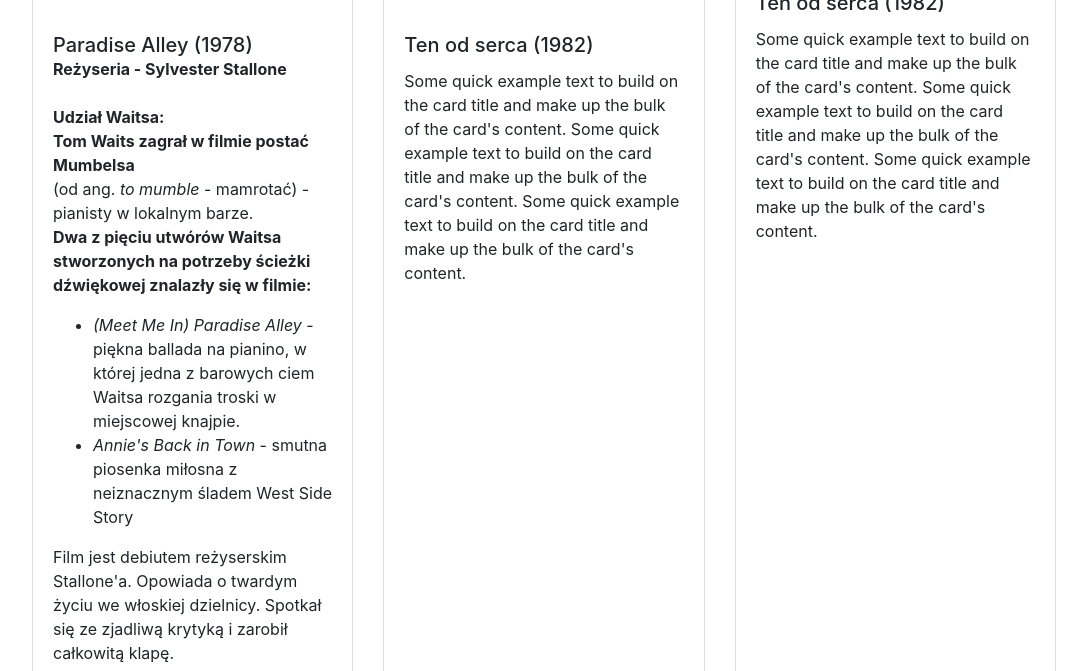
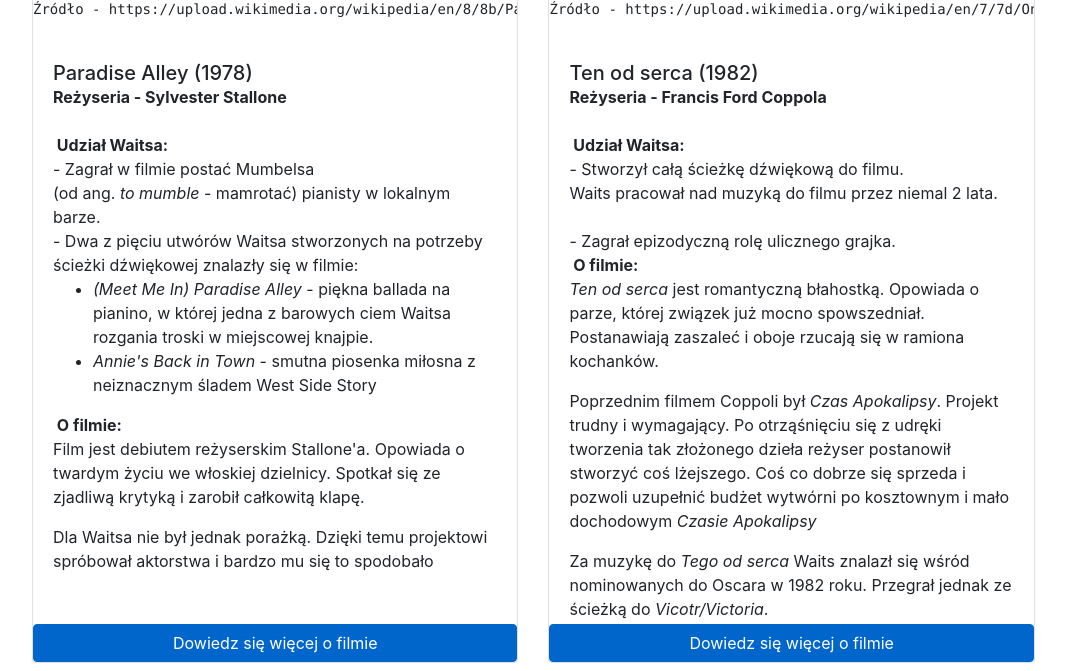
Before and after one commit to mmisz/pracaL3, a Flask app: page /movies in a window 1280 px wide. Shown: the part 507-1178 px from the top of the page, without its empty margins (96-1183 px from the left). Run offline with Flask 2, Linux system fonts and the light colour scheme; some libraries are stand-ins or nearby versions.

Commit message:
filmografia c.d.

```diff
--- a/portal_forum/static/main.css
+++ b/portal_forum/static/main.css
@@ -353,9 +353,11 @@
 .table td, .table th {
     padding: 0.5rem;
 }
-.card pre{
+
+.card pre {
     margin: 0;
 }
+
 @media only screen and (max-width: 1100px) {
     #content {
         padding-left: 5%;
@@ -389,7 +391,12 @@
     z-index: 100;
 }
 
-
+.card-img, .card-img-bottom, .card-img-top {
+    -ms-flex-negative: 0;
+    flex-shrink: 0;
+    width: 60%;
+    margin: 0 auto;
+}
 @media only screen and (max-width: 1000px) {
     .media {
         display: block;
@@ -411,20 +418,43 @@
         max-width: 100%;
         margin-right: 0;
     }
+    .card-img, .card-img-bottom, .card-img-top {
+    -ms-flex-negative: 0;
+    flex-shrink: 0;
+    width: 90%;
+}
 
 }
 
+@media (min-width: 992px) {
+    .col-lg-4 {
+        -ms-flex: 0 0 49%;
+        flex: 0 0 49%;
+        max-width: 49%;
+    }
+}
+
 @media only screen and (max-width: 768px) {
+
+.card-img, .card-img-bottom, .card-img-top {
+    -ms-flex-negative: 0;
+    flex-shrink: 0;
+    width: 80%;
+}
+
     .responsive-block {
         display: block;
     }
+
     .responsive-full {
         width: 100%;
         text-align: center;
     }
+
     .col-lg-4 {
-        padding-right: 80px;
-        padding-left: 80px;
+        padding-right: 10px;
+        padding-left: 10px;
+        box-sizing: border-box;
     }
 
     .responsive-none {
@@ -489,11 +519,6 @@
         padding-right: 10px;
     }
 
-    #content {
-        padding-left: 10px;
-        padding-right: 10px;
-    }
-
     .alert {
         padding-left: 2%;
         padding-right: 2%;
--- a/portal_forum/templates/movies.html
+++ b/portal_forum/templates/movies.html
@@ -1,5 +1,8 @@
 {% extends "portal-layout.html" %}
 {% block content %}
+    <h3 class="mt-2 ml-2">
+        Filmografia Toma Waitsa
+    </h3>
     <!-- Inner -->
 
     <div class="container">
@@ -16,17 +19,18 @@
                     </pre>
                     <div class="card-body">
                         <h5 style="margin-bottom: 0;" class="card-title">Paradise Alley (1978)</h5>
-                        <p class="card-text movie-card-text"">
-                            <b>
+                        <p class="card-text movie-card-text" style="margin: 0;">
+                            <b class="card-title">
                                 Reżyseria - Sylvester Stallone
                             </b><br><br>
                             <b>
-                                Udział Waitsa:
+                                &nbsp;Udział Waitsa:
                             </b><br>
 
-                        <b>Tom Waits zagrał w filmie postać Mumbelsa</b> <br>(od ang. <em>to mumble</em> - mamrotać) - pianisty w lokalnym barze.<br>
-                            <b>Dwa z pięciu utwórów Waitsa stworzonych na potrzeby ścieżki dźwiękowej znalazły się w
-                                filmie:</b>
+                            - Zagrał w filmie postać Mumbelsa <br>(od ang. <em>to mumble</em> - mamrotać)
+                            pianisty w lokalnym barze.<br>
+                            - Dwa z pięciu utwórów Waitsa stworzonych na potrzeby ścieżki dźwiękowej znalazły się w
+                            filmie:
                         <ul style="margin-top: 0;">
                             <li><em>(Meet Me In) Paradise Alley</em> - piękna ballada na pianino, w której jedna z
                                 barowych ciem
@@ -38,12 +42,14 @@
 
                         </ul>
                         </p>
+                        <b>&nbsp;O filmie:</b>
                         <p>Film jest debiutem reżyserskim Stallone'a. Opowiada o twardym życiu we włoskiej dzielnicy.
-                        Spotkał się ze zjadliwą krytyką i zarobił całkowitą klapę.</p>
+                            Spotkał się ze zjadliwą krytyką i zarobił całkowitą klapę.</p>
                         <p>Dla Waitsa nie był jednak porażką.
-                        Dzięki temu projektowi spróbował aktorstwa i bardzo mu się to spodobało</p>
+                            Dzięki temu projektowi spróbował aktorstwa i bardzo mu się to spodobało</p>
 
-                        <a href="https://en.wikipedia.org/wiki/Paradise_Alley" class="btn btn-primary-dark btn-movie-link">Dowiedz się więcej o filmie</a>
+                        <a href="https://en.wikipedia.org/wiki/Paradise_Alley"
+                           class="btn btn-primary-dark btn-movie-link">Dowiedz się więcej o filmie</a>
                     </div>
                 </div>
             </div>
@@ -59,38 +65,39 @@
 Źródło - https://upload.wikimedia.org/wikipedia/en/7/7d/One_from_the_Heart_poster.jpg
                     </pre>
                     <div class="card-body">
-                        <h5 class="card-title">Ten od serca (1982)</h5>
-                        <p class="card-text movie-card-text">
-                            Some quick example text to build on the card title and make up the bulk
-                            of the card's content. Some quick example text to build on the card title and make up the
-                            bulk
-                            of the card's content. Some quick example text to build on the card title and make up the
-                            bulk
-                            of the card's content.
+                        <h5 style="margin-bottom: 0;" class="card-title">Ten od serca (1982)</h5>
+                        <p class="card-text movie-card-text" style="margin: 0;">
+                            <b>
+                                Reżyseria - Francis Ford Coppola
+                            </b><br><br>
+                            <b>
+                                &nbsp;Udział Waitsa:
+                            </b><br>
+                            - Stworzył całą ścieżkę dźwiękową do filmu.<br>
+                            Waits pracował nad muzyką do filmu przez niemal 2 lata.
+                            <br>
+
+                            <br>
+                            - Zagrał epizodyczną rolę ulicznego grajka.
                         </p>
-                        <a href="#!" class="btn btn-movie-link btn-primary-dark">Dowiedz się więcej o filmie</a>
-                    </div>
-                </div>
-            </div>
+                        <b>&nbsp;O filmie:</b>
+                        <p><em>Ten od serca</em> jest romantyczną błahostką. Opowiada o parze, której związek już mocno
+                            spowszedniał. Postanawiają zaszaleć i oboje rzucają się w ramiona kochanków.</p>
+                        <p>Poprzednim filmem Coppoli był <em>Czas Apokalipsy</em>. Projekt trudny i wymagający. Po
+                            otrząśnięciu się z
+                            udręki tworzenia tak złożonego dzieła reżyser postanowił stworzyć coś lżejszego. Coś co
+                            dobrze się sprzeda i
+                            pozwoli uzupełnić budżet wytwórni po kosztownym
+                            i mało dochodowym <em>Czasie Apokalipsy</em></p>
+                        <p>
+                            Za muzykę do <em>Tego od serca</em> Waits znalazł się wśród nominowanych do Oscara w 1982
+                            roku.
+                            Przegrał jednak
+                            ze ścieżką do <em>Vicotr/Victoria</em>.
+                        </p>
 
-            <div class="col-lg-4 d-lg-block">
-                <div class="card">
-                    <img
-                            src="https://upload.wikimedia.org/wikipedia/en/7/7d/One_from_the_Heart_poster.jpg"
-                            class="card-img-top"
-                            alt="..."
-                    />
-                    <div class="card-body">
-                        <h5 class="card-title">Ten od serca (1982)</h5>
-                        <p class="card-text movie-card-text">
-                            Some quick example text to build on the card title and make up the bulk
-                            of the card's content. Some quick example text to build on the card title and make up the
-                            bulk
-                            of the card's content. Some quick example text to build on the card title and make up the
-                            bulk
-                            of the card's content.
-                        </p>
-                        <a href="#!" class="btn btn-movie-link btn-primary-dark">Dowiedz się więcej o filmie</a>
+                        <a href="https://pl.wikipedia.org/wiki/Ten_od_serca"
+                           class="btn btn-movie-link btn-primary-dark">Dowiedz się więcej o filmie</a>
                     </div>
                 </div>
             </div>
@@ -98,6 +105,37 @@
     </div>
     <div class="container">
         <div class="row">
+            <div class="col-lg-4 d-lg-block">
+                <div class="card">
+                    <img
+                            src="https://upload.wikimedia.org/wikipedia/en/a/a0/Wolfen_1981.jpg"
+                            class="card-img-top"
+                            alt="..."
+                    />
+                    <pre>
+Źródło - https://en.wikipedia.org/w/index.php?curid=7644368
+                    </pre>
+                    <div class="card-body">
+                        <h5 style="margin-bottom: 0;" class="card-title">The Wolfen (1981)</h5>
+                        <p class="card-text movie-card-text" style="margin: 0;">
+                            <b>
+                                Reżyseria - Michael Wadleigh
+                            </b><br><br>
+                            <b>
+                                &nbsp;Udział Waitsa:
+                            </b><br>
+                            - Epizodyczna postać zapijaczonego, nerwowego pianisty.
+                        </p>
+                        <b>&nbsp;O filmie:</b>
+                        <p><em>The Wolfen</em>(<em>Wilkołaki</em>) jest wysokobudżetowym horrorem,
+                            którego akcja dzieje się w zaniedbanej dzielnicy Nowego Jorku.
+                        </p>
+
+                        <a href="https://en.wikipedia.org/wiki/Wolfen_(film)"
+                           class="btn btn-movie-link btn-primary-dark">Dowiedz się więcej o filmie</a>
+                    </div>
+                </div>
+            </div>
             <div class="col-lg-4">
                 <div class="card">
                     <img
@@ -108,56 +146,27 @@
                     <pre>
 Źródło - https://en.wikipedia.org/w/index.php?curid=7644368</pre>
                     <div class="card-body">
-                        <h5 class="card-title">The Cotton Club (1984)</h5>
-                        <p class="card-text movie-card-text">
-                            Some quick example text to build on the card title and make up the bulk
-                            of the card's content.
-                            Some quick example text to build on the card title and make up the bulk
-                            of the card's content.Some quick example text to build on the card title and make up the
-                            bulk
-                            of the card's content.
+                        <h5 style="margin-bottom: 0;" class="card-title">The Wolfen (1981)</h5>
+                        <p class="card-text movie-card-text" style="margin: 0;">
+                            <b>
+                                Reżyseria - Michael Wadleigh
+                            </b><br><br>
+                            <b>
+                                &nbsp;Udział Waitsa:
+                            </b><br>
+                            - Epizodyczna postać zapijaczonego, nerwowego pianisty.
+                        </p>
+                        <b>&nbsp;O filmie:</b>
+                        <p><em>The Wolfen</em>(<em>Wilkołaki</em>) jest wysokobudżetowym horrorem,
+                            którego akcja dzieje się w zaniedbanej dzielnicy Nowego Jorku.
+                        </p>
 
-                        </p>
-                        <a href="#!" class="btn btn-movie-link btn-primary-dark">Dowiedz się więcej o filmie</a>
+                        <a href="https://en.wikipedia.org/wiki/Wolfen_(film)"
+                           class="btn btn-movie-link btn-primary-dark">Dowiedz się więcej o filmie</a>
                     </div>
                 </div>
             </div>
 
-            <div class="col-lg-4 d-lg-block">
-                <div class="card">
-                    <img
-                            src="https://upload.wikimedia.org/wikipedia/en/a/a0/Wolfen_1981.jpg"
-                            class="card-img-top"
-                            alt="..."
-                    />
-                    <div class="card-body">
-                        <h5 class="card-title">Wilkołaki (1981)</h5>
-                        <p class="card-text movie-card-text">
-                            Some quick example text to build on the card title and make up the bulk
-                            of the card's content.
-                        </p>
-                        <a href="#!" class="btn btn-movie-link btn-primary-dark">Dowiedz się więcej o filmie</a>
-                    </div>
-                </div>
-            </div>
-
-            <div class="col-lg-4 d-lg-block">
-                <div class="card">
-                    <img
-                            src="https://upload.wikimedia.org/wikipedia/en/7/7d/One_from_the_Heart_poster.jpg"
-                            class="card-img-top"
-                            alt="..."
-                    />
-                    <div class="card-body">
-                        <h5 class="card-title">Ten od serca (1982)</h5>
-                        <p class="card-text movie-card-text">
-                            Some quick example text to build on the card title and make up the bulk
-                            of the card's content.
-                        </p>
-                        <a href="#!" class="btn btn-movie-link btn-primary-dark">Dowiedz się więcej o filmie</a>
-                    </div>
-                </div>
-            </div>
         </div>
     </div>
 
```
